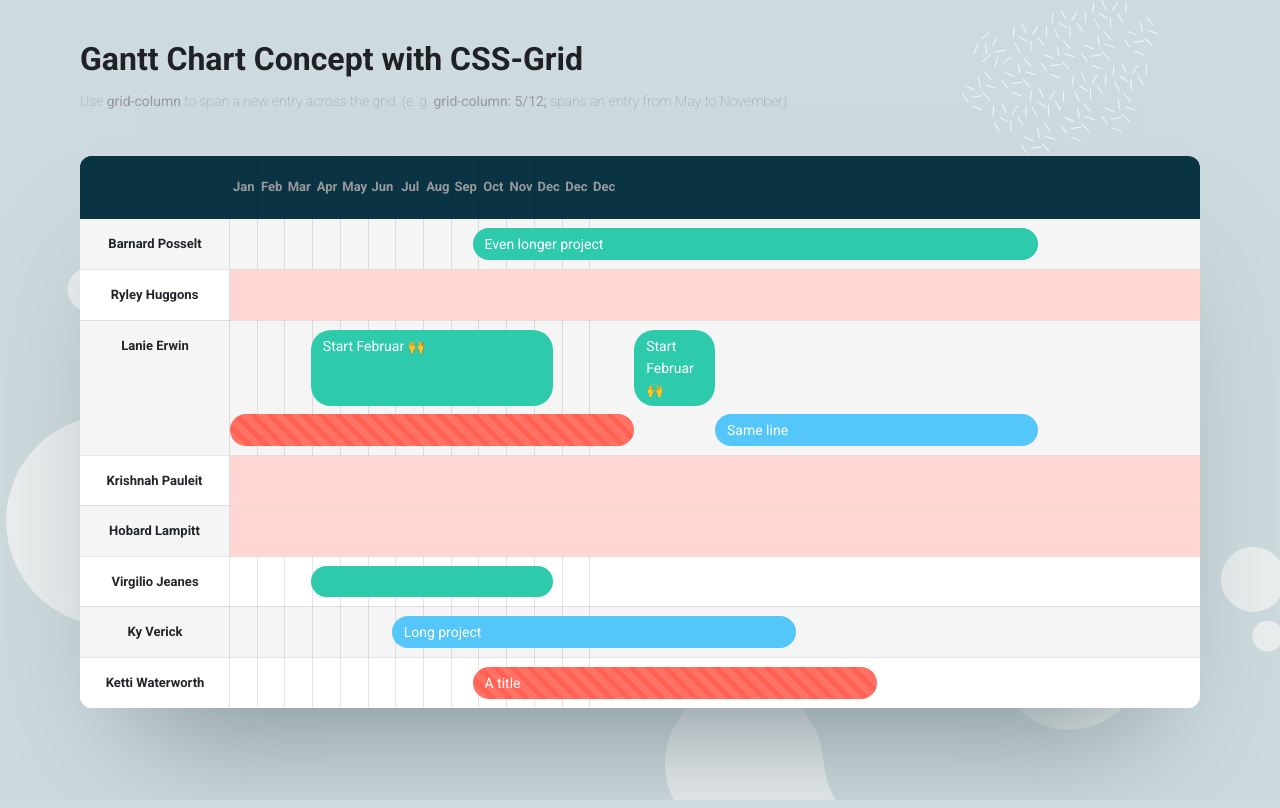
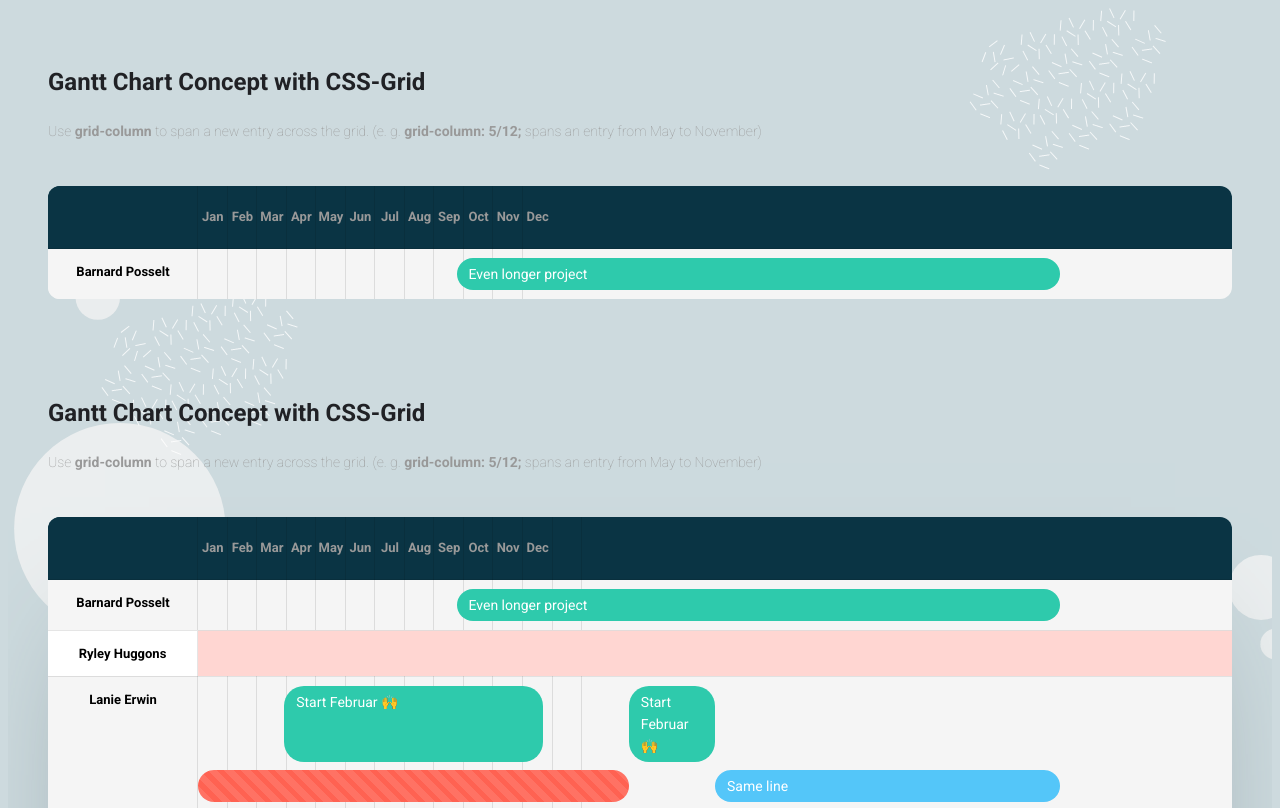
Before and after one commit to vrichtmann/DanilawPlanilha, a plain HTML site: page index.html in a window 1280 px wide. Drawn offline with nearby package versions, Linux system fonts and the light colour scheme; files that its build step writes are made by us from their sources; a web font is replaced by a local one.

Commit message:
Create SrtUp classes

```diff
--- /dev/null
+++ b/board/boardColunm.js
@@ -0,0 +1,18 @@
+
+var BoardColumn = function(){
+
+    var mouthsArray = ["Jan","Feb","Mar","Apr","May","Jun","Jul","Aug","Sep","Oct","Nov","Dec"]
+
+    this.createBoardColunm = function(){
+        var createBoardColunm = "";
+
+        createBoardColunm += "  <div class='gantt__row gantt__row--months'>";
+        createBoardColunm += "      <div class='gantt__row-first'></div>";
+        for(var i=0;i<mouthsArray.length;i++){
+            createBoardColunm += "   <span>" + mouthsArray[i] + "</span>";
+        }
+        createBoardColunm += "  </div>";
+
+        return createBoardColunm;
+    }
+}
--- /dev/null
+++ b/board/boardContent.js
@@ -0,0 +1,18 @@
+
+var BoardContent = function(){
+
+    this.createBoardContent = function(){
+        var boardContentTXT = "";
+
+        boardContentTXT += "<div class='gantt__row'>";
+        boardContentTXT += "       <div class='gantt__row-first'>"
+        boardContentTXT += "         Barnard Posselt"
+        boardContentTXT += "        </div>"
+        boardContentTXT += "      <ul class='gantt__row-bars'>"
+        boardContentTXT += "          <li style='grid-column: 4/11; background-color: #2ecaac;'>Even longer project</li>"
+        boardContentTXT += "      </ul>"
+        boardContentTXT += "    </div>"
+
+        return boardContentTXT;
+    }
+}
--- /dev/null
+++ b/board/boardLines.js
@@ -0,0 +1,19 @@
+
+
+var BoardLines = function(){
+
+    var mouthsArray = ["Jan","Feb","Mar","Apr","May","Jun","Jul","Aug","Sep","Oct","Nov","Dec"]
+
+    this.createBoardLines = function(){
+        var boardLines = "";
+
+        boardLines += "  <div class='gantt__row gantt__row--lines' data-month='509'>";
+
+        for(var i=0;i<mouthsArray.length;i++){
+            boardLines += "<span></span>";
+        }
+        boardLines += "  </div>";
+
+        return boardLines;
+    }
+}
--- /dev/null
+++ b/board/boardManager.js
@@ -0,0 +1,31 @@
+
+
+var boardManager = function(){
+
+    this.boardTitle;
+    this.boardColunm;
+    this.boardLine;
+    this.boardContent;
+
+    this.init = function(){
+        this.boardTitle = new BoardTitle();
+        this.boardColunm = new BoardColumn();
+        this.boardLine = new BoardLines();
+        this.boardContent = new BoardContent();
+        this.createBoardManager();
+    }
+
+    this.createBoardManager = function(){
+        var newboard = "";
+        newboard += "<div class='wrapper'>";
+        newboard +=   this.boardTitle.createHeaderTitle();
+        newboard += "   <div class='gantt'>";
+        newboard +=         this.boardColunm.createBoardColunm();
+        newboard +=         this.boardLine.createBoardLines();
+        newboard +=         this.boardContent.createBoardContent();
+        newboard += "   </div>"
+        newboard += "</div>";
+        $("#initScreen").html(newboard);
+    }
+
+}
--- /dev/null
+++ b/board/boardTitle.js
@@ -0,0 +1,14 @@
+
+
+var BoardTitle = function(){
+
+    this.createHeaderTitle = function(){
+        var boardHeadertitle = "";
+        boardHeadertitle += "<div class='header'>";
+        boardHeadertitle += "   <h2>Gantt Chart Concept with CSS-Grid</h2>";
+        boardHeadertitle += "   <p>Use <strong>grid-column</strong> to span a new entry across the grid. (e. g. <strong>grid-column: 5/12;</strong> spans an entry from May to November)</p>"
+        boardHeadertitle += " </div>"
+
+        return boardHeadertitle;
+    }
+}
--- a/index.html
+++ b/index.html
@@ -8,16 +8,10 @@
 
       <title>Danilaw Planilha</title>
 
-      <link href="plugins/bootstrap/css/bootstrap.min.css" rel="stylesheet">
-      <link href="plugins/themefisher-font/style.css" rel="stylesheet">
-      <link href="plugins/slick/slick.css" rel="stylesheet">
-
       <link href="css/style.css" rel="stylesheet">
       <link href="css/planilha.css" rel="stylesheet">
 
-      <link href="assets/css/font/stylesheet.css" rel="stylesheet">
       <link href="images/favicon.png" rel="shortcut icon">
-      <link href="./css/hover-min-2.3.1.css" rel="stylesheet">
 
       <link rel="stylesheet" href="https://cdnjs.cloudflare.com/ajax/libs/font-awesome/5.12.0-2/css/all.min.css">
    </head>
@@ -36,7 +30,7 @@
                <span>Jan</span><span>Feb</span><span>Mar</span>
                <span>Apr</span><span>May</span><span>Jun</span>
                <span>Jul</span><span>Aug</span><span>Sep</span>
-               <span>Oct</span><span>Nov</span><span>Dec</span><span>Dec</span><span>Dec</span>
+               <span>Oct</span><span>Nov</span><span>Dec</span>
             </div>
             <div class="gantt__row gantt__row--lines" data-month="509">
                <span></span>
@@ -46,7 +40,6 @@
                <span></span>
                <span></span>
                <span></span>
-
                <span></span>
                <span></span>
                <span></span>
@@ -118,13 +111,20 @@
                </ul>
             </div>
          </div>
+      </div>
 
       <!---Alteracao aqui-->
       <script src="https://cdnjs.cloudflare.com/ajax/libs/xlsx/0.8.0/jszip.js"></script>
       <script src="https://cdnjs.cloudflare.com/ajax/libs/xlsx/0.8.0/xlsx.js"></script>
 
-      <script src="plugins/jquery/jquery.js"></script>
       <script src="https://cdnjs.cloudflare.com/ajax/libs/jquery/3.5.1/jquery.min.js"></script>
+
+      <script src="./board/boardTitle.js"></script>
+      <script src="./board/boardColunm.js"></script>
+      <script src="./board/boardLines.js"></script>
+      <script src="./board/boardContent.js"></script>
+      <script src="./board/boardManager.js"></script>
+      <script src="./index.js"></script>
 
    </body>
    <!-- </div>  -->
--- /dev/null
+++ b/index.js
@@ -0,0 +1,9 @@
+
+init();
+
+var board;
+
+function init(){
+    board = new boardManager();
+    board.init();
+}
```
